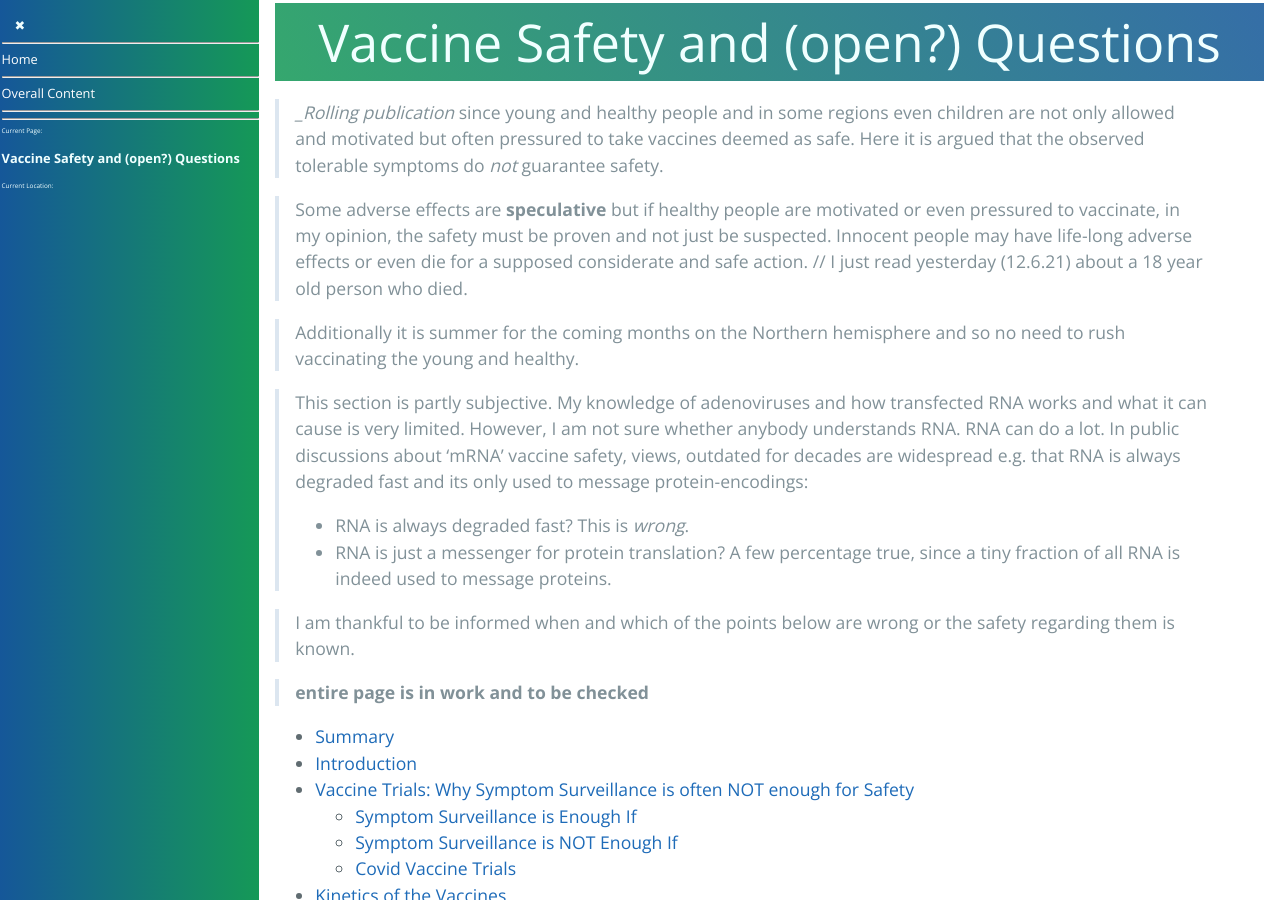
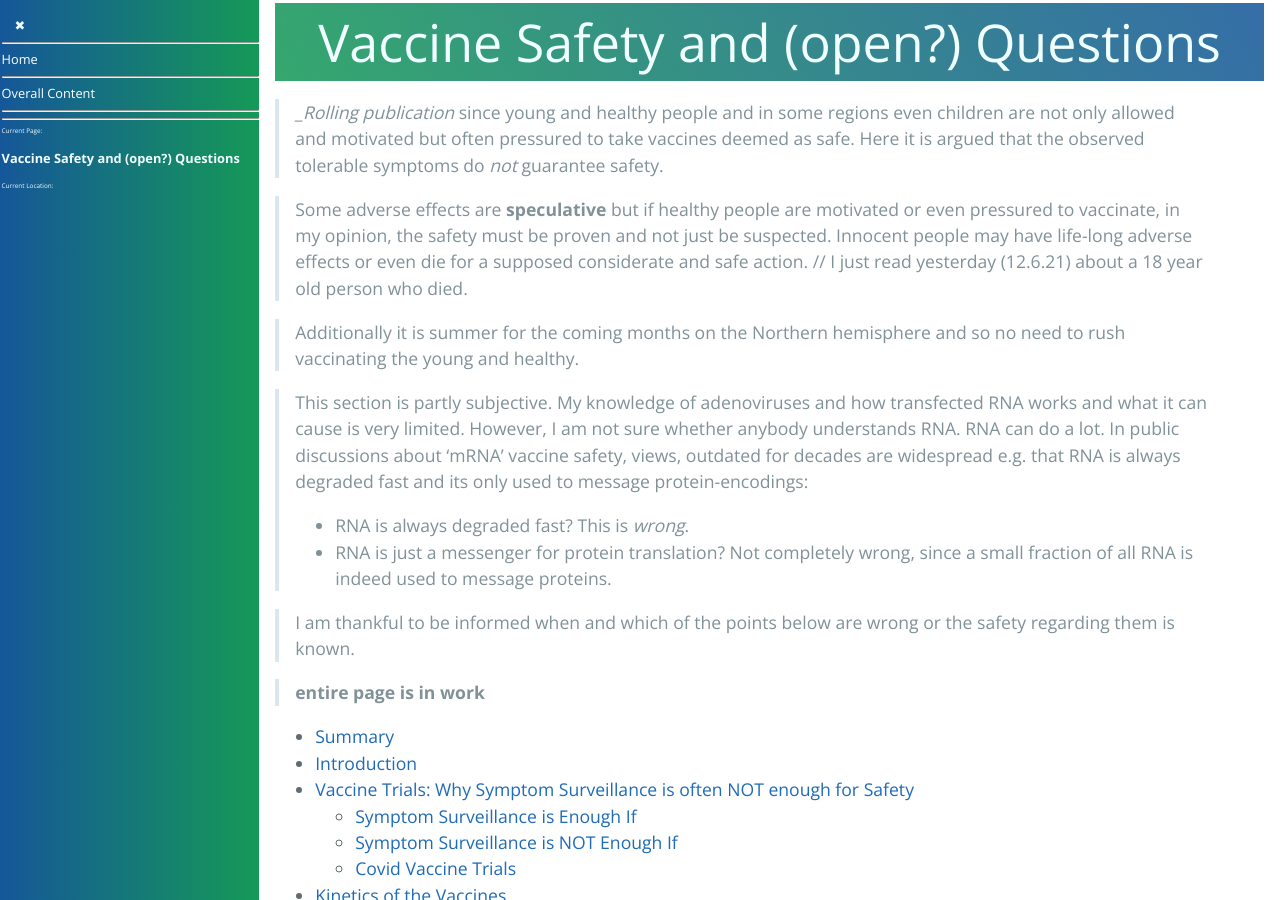
Before and after one commit to forestgrape/coronavirus, a Jekyll site: the page built from 10_vaccines/safety_questions.md, in a window 1280 px wide and 900 px high. Built offline with Jekyll 4.4.1, drawn with Linux system fonts in a browser that asks for light colours; our own code applies the rules of GitHub Pages for plain Markdown files.

Commit message:
formulation

```diff
--- a/10_vaccines/safety_questions.md
+++ b/10_vaccines/safety_questions.md
@@ -8,11 +8,11 @@
 
 > This section is partly subjective. My knowledge of adenoviruses and how transfected RNA works and what it can cause is very limited. However, I am not sure whether anybody understands RNA. RNA can do a lot. In public discussions about 'mRNA' vaccine safety, views, outdated for decades are widespread e.g. that RNA is always degraded fast and its only used to message protein-encodings:
 > * RNA is always degraded fast? This is *wrong*.
-> * RNA is  just a messenger for protein translation? A few percentage true, since a tiny fraction of all RNA is indeed used to message proteins.
+> * RNA is  just a messenger for protein translation? Not completely wrong, since a small fraction of all RNA is indeed used to message proteins.
 
 > I am thankful to be informed when and which of the points below are wrong or the safety regarding them is known.
 
-> __entire page is in work and to be checked__
+> __entire page is in work__
 
 
 * [Summary](#summary)
```
